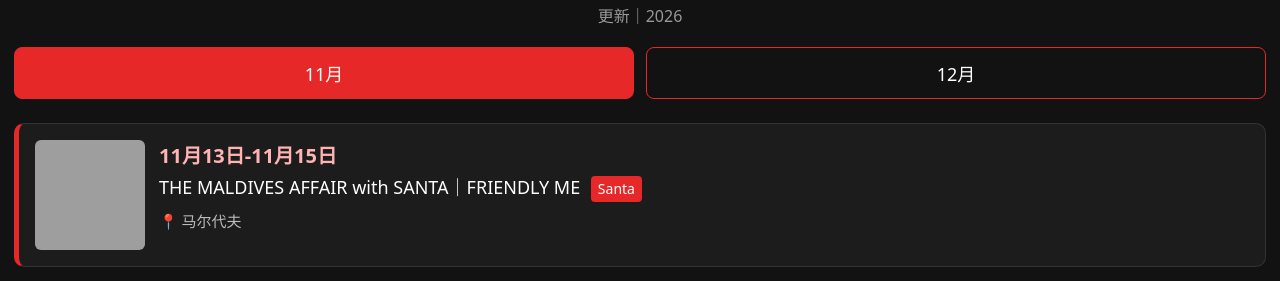
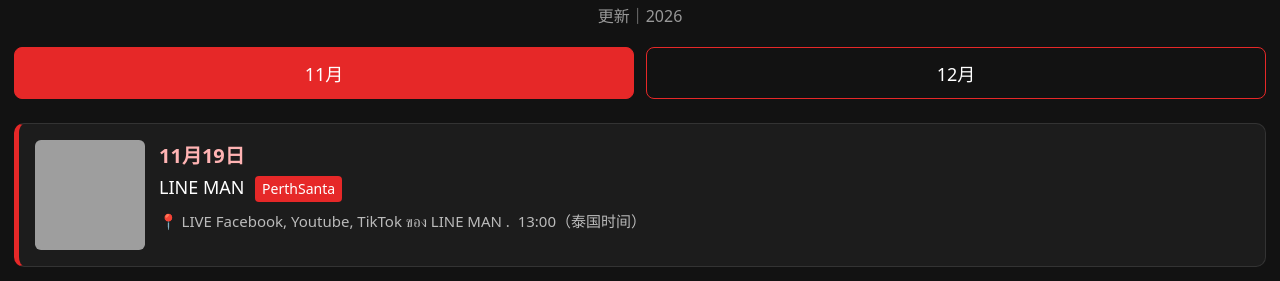
Before and after one commit to hanshuixiaoxiong4-cmd/perthsanta-fan-site, a plain HTML site: page index.html in a window 1280 px wide. Shown: the part 1026-1307 px from the top of the page. Drawn offline with Linux system fonts and the light colour scheme; grey boxes are pictures that could not be loaded.

Commit message:
Update index.html

```diff
--- a/index.html
+++ b/index.html
@@ -138,15 +138,6 @@ body{
 
 <!-- ========== 11月 区域（现在默认选中11月） ========== -->
  <div class="tab-content show" id="nov">
-<div class="item">
-  <img class="event-img" src="https://i.postimg.cc/CKVrMzLK/img-1793094121291934e04eabdcba906ecd6bed6893ab64743353002f0f04bee057f37b009f31222.jpg" alt="">
-  <div class="item-text">
-    <div class="time">11月13日-11月15日 </div>
-    <div class="event">THE MALDIVES AFFAIR with SANTA｜FRIENDLY ME <span class="tag-red">Santa</span></div>
-    <div class="loc">📍 马尔代夫</div>
-  </div>
-</div>
-</div>
 
 <div class="tab-content show" id="nov">
 <div class="item">
@@ -168,6 +159,7 @@ body{
     <div class="event"> BITH with PERTH <span class="tag-red">Perth</span></div>
     <div class="loc">📍  LIVE  TikTok @biteto.thailand 17:00（泰国时间）</div>
   </div>
+</div>
 </div>
 
 <div class="tab-content show" id="nov">
@@ -236,6 +228,7 @@ body{
       <div class="loc">📍 17:00-18:00(泰时)</div>
     </div>
   </div>
+</div>
 
   <div class="item">
     <img class="event-img" src="https://i.postimg.cc/fbS7hk5N/HVn-Ad-Gxb-UAA6WS9.jpg" alt="">
@@ -245,6 +238,7 @@ body{
       <div class="loc">📍 地点</div>
     </div>
   </div>
+</div>
 
   <div class="item">
     <img class="event-img" src="https://i.postimg.cc/8k9bmQ13/HULVy-POa-UAECV8N.jpg" alt="">
@@ -254,6 +248,7 @@ body{
       <div class="loc">📍 Impact Arena, Muang Thong Thani 18:00 (泰时)</div>
     </div>
   </div>
+      </div>
 
 <div class="item">
     <img class="event-img" src="https://i.postimg.cc/j2qgcqYp/img-1794918293172eb76d7d89915884afffab5697335911df0379259dc8bd119c90f156992091660.jpg" alt="">
@@ -263,6 +258,7 @@ body{
       <div class="loc">📍 </div>
     </div>
 </div>
+ </div>
 
   <div class="item">
     <img class="event-img" src="https://i.postimg.cc/1t4pDM20/img-1793103958901f4f2b1b27ebca0ba8eb1e3ee87530dfae997cb978d3379f1cb690e13bbb9cdf8.jpg" alt="">
@@ -282,6 +278,7 @@ body{
       <div class="loc">📍 ที่ One Bangkok Park </div>
     </div>
   </div>
+</div>
 
 
 <script>
```
